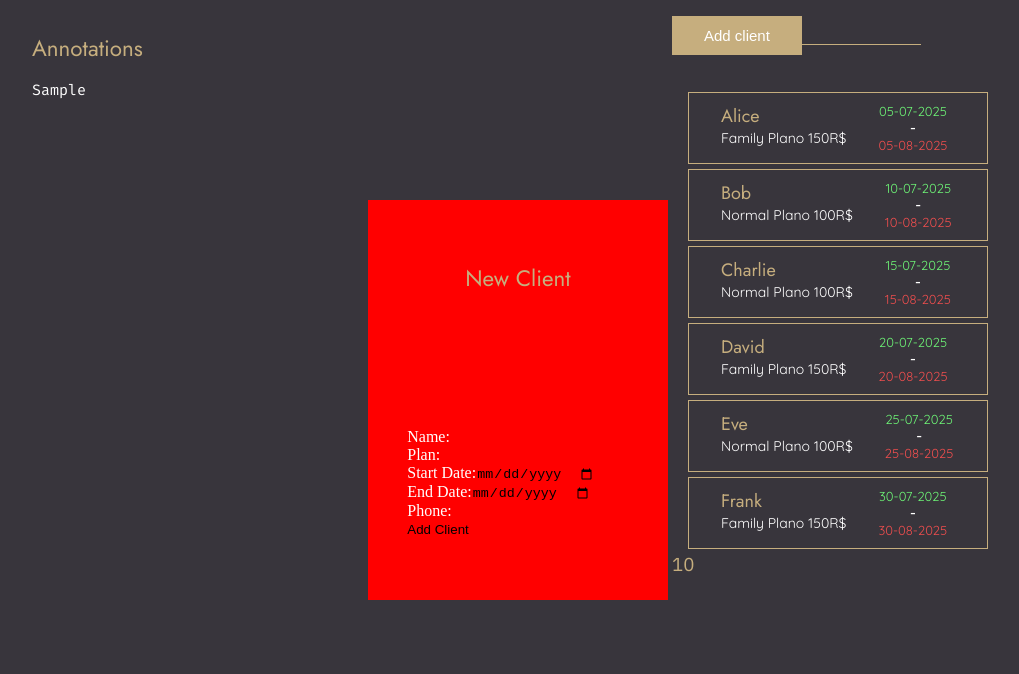
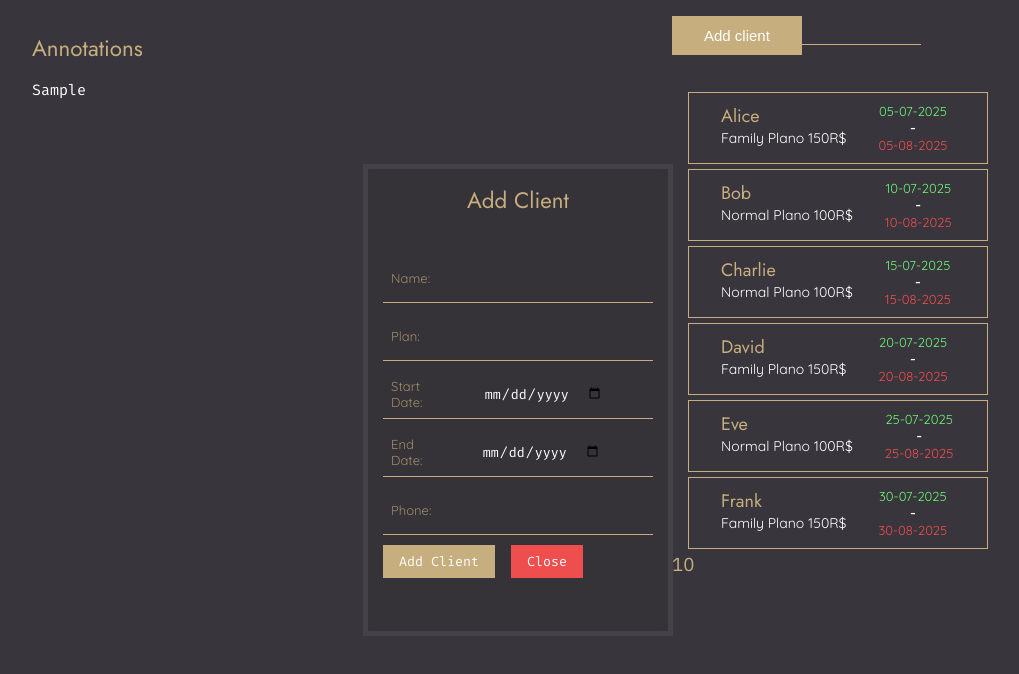
Before and after one commit to renansouza12/ClientEase, an Angular app: page / in a window 1280 px wide. Both pictures are taken after typing "Sample" into the empty fields and a click on the button "Add client". Shown: the top 674 px of the page, without its empty margins (122-1141 px from the left). Built offline with nearby package versions, Linux system fonts and the light colour scheme.

Commit message:
wip: add style to the form

```diff
--- a/src/app/components/form-client/form-client.component.html
+++ b/src/app/components/form-client/form-client.component.html
@@ -1,4 +1,4 @@
-<h2>New Client</h2>
+<h2>Add Client</h2>
 <form action="">
     <div class="name field">
         <label for="name">Name:</label>
@@ -25,5 +25,9 @@
         <input type="tel" id="phone" name="phone" required>
     </div>
 
-    <button type="submit">Add Client</button>
+    <div class="buttons">
+        <button type="submit">Add Client</button>
+        <button type="button">Close</button>
+    </div>
+
 </form>
--- a/src/app/components/form-client/form-client.component.scss
+++ b/src/app/components/form-client/form-client.component.scss
@@ -1,16 +1,78 @@
-:host{
-    background-color: red;
+:host {
+    background-color: #332f3778;
+    backdrop-filter: blur(4px);
+    box-shadow: 0px 0px 0px 5px rgba(123, 123, 123, 0.2);
+
     display: flex;
     flex-direction: column;
-    justify-content: space-around;
+    justify-content: center;
     align-items: center;
-    height:400px;
-    width:300px;
-    gap:10px;
+    height: fit-content;
+    width: 300px;
+    padding: 15px 0px;
 
     position: absolute;
     top: 50%;
     left: 50%;
     transform: translate(-50%, -50%);
 
+    form {
+        height: 100%;
+        display: flex;
+        flex-direction: column;
+        justify-content: center;
+        align-items: start;
+        height: 400px;
+        width: 300px;
+        gap: 10px;
+        padding: 0% 5%;
+
+        .field {
+            border-bottom: 1px solid var(--primary-color);
+            padding: 3%;
+            width: 100%;
+            height: 3rem;
+            display: flex;
+            align-items: center;
+            position: relative;
+
+
+            label {
+                font-size: 13px;
+                // position: absolute;
+                // top: -14%;
+                // left: 3%;
+                color: #c6ae7ebb;
+            }
+
+            input {
+                height: 100%;
+                width: 100%;
+                display: grid;
+                place-content: center;
+            }
+        }
+
+
+        .buttons {
+            display: flex;
+            align-items: center;
+            gap: 1rem;
+
+            button {
+                background-color: var(--primary-color);
+                color: var(--white-color);
+                font-family: var(--fira-font);
+                padding: .5rem 1rem;
+
+                &:nth-child(2) {
+                    background-color: var(--red-color);
+                    color: var(--white-color);
+
+                }
+            }
+
+        }
+    }
+
 }
--- a/src/styles.scss
+++ b/src/styles.scss
@@ -54,7 +54,8 @@ input{
     outline: none;
     border: none;
     background: transparent;
-
+    color: var(--white-color);
+    font-family: var(--fira-font);
 }
 
 textarea{
@@ -77,3 +78,8 @@ button{
     outline:none;
     cursor:pointer;
 }
+label{
+    font-family: var(--quicksand-font);
+    font-weight: 400;
+    color: var(--white-color);
+}
```
